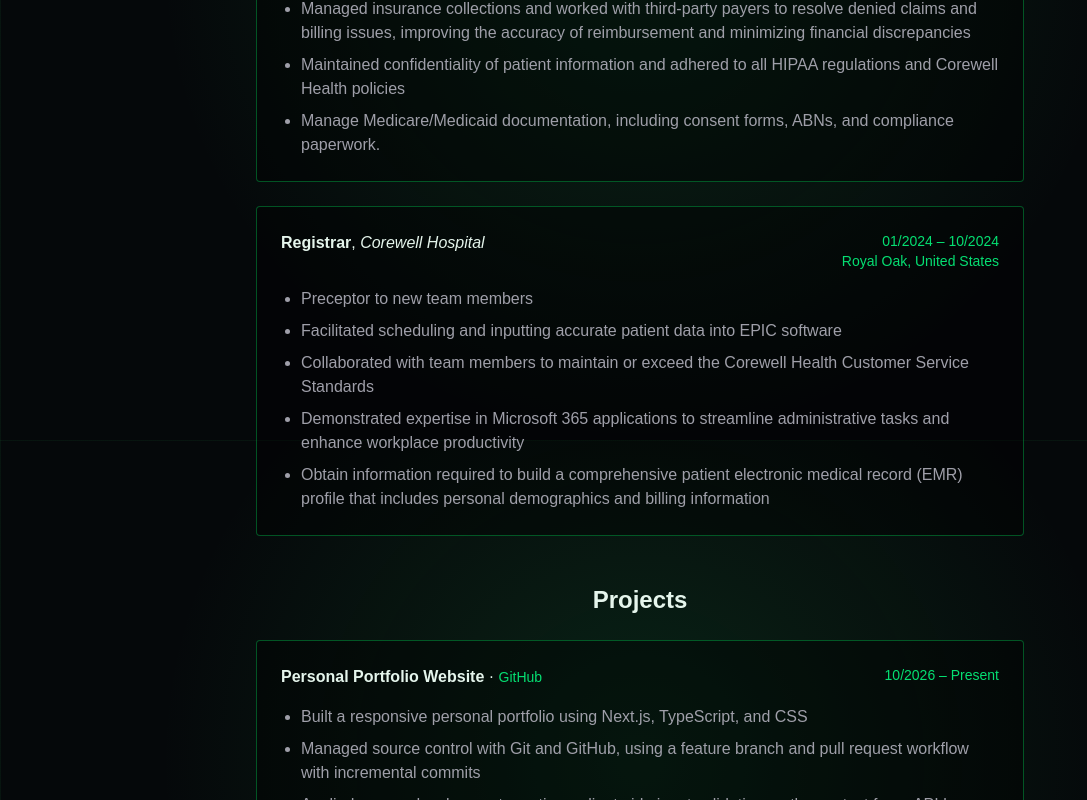
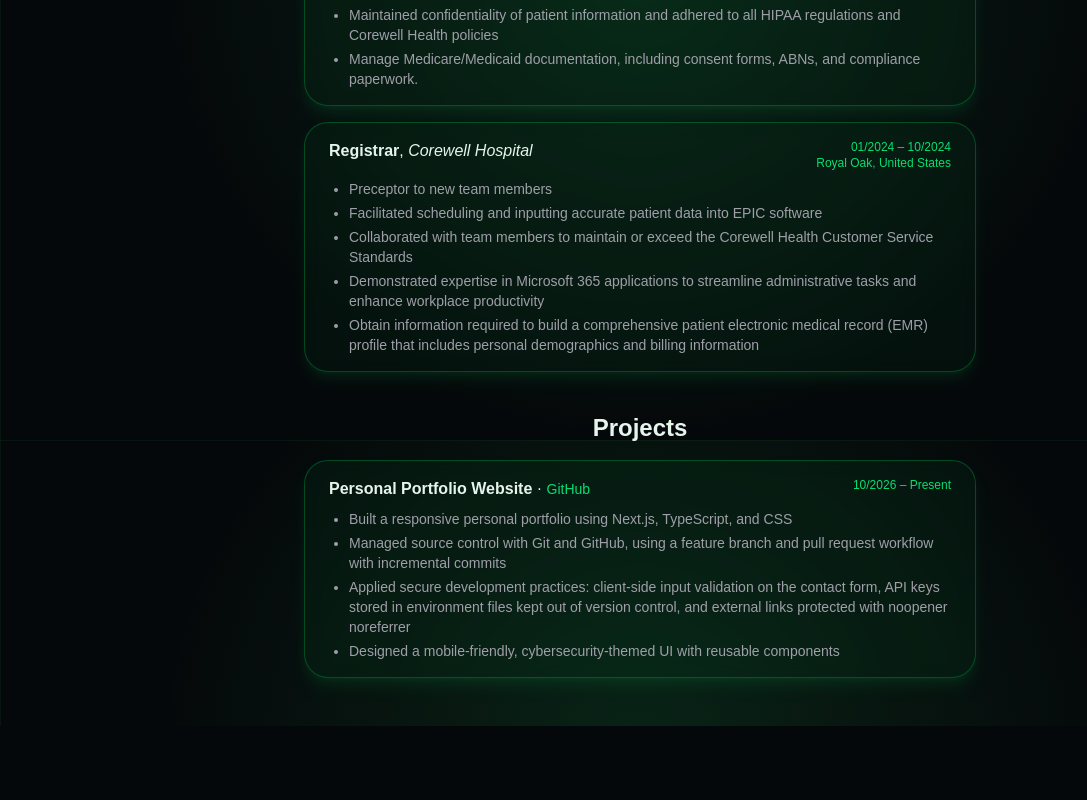
Before and after one commit to aalsheikh1/Portfolio, a Next.js app in the folder portfolio/: page /experience in a window 1280 px wide. Shown: the part 360-1160 px from the top of the page, without its empty margins (0-1087 px from the left). After the commit the page ends 1086 px from the top, so only its background shows below. Built offline with nearby package versions, Linux system fonts and the light colour scheme.

Commit message:
Restyled the expereince blocks

```diff
--- a/portfolio/app/experience/page.tsx
+++ b/portfolio/app/experience/page.tsx
@@ -43,24 +43,24 @@
 
 export default function Experience() {
   return (
-    <main className="flex flex-1 flex-col items-center gap-6 px-4 py-12">
+    <main className="flex flex-1 flex-col items-center gap-4 px-4 py-12">
       <h1 className="text-4xl font-semibold">Experience</h1>
       {jobs.map((job) => (
         <section
           key={job.company + job.dates}
-          className="w-full max-w-3xl rounded border border-green-500/40 bg-black/40 p-6"
+          className="w-full max-w-2xl rounded-3xl border border-green-500/30 bg-green-500/5 px-6 py-4 shadow-lg shadow-green-500/10 backdrop-blur-sm transition hover:border-green-400/60"
         >
           <div className="flex flex-col justify-between gap-1 sm:flex-row">
             <div>
               <span className="font-semibold">{job.title}</span>,{" "}
               <span className="italic">{job.company}</span>
             </div>
-            <div className="text-sm text-green-400 sm:text-right">
+            <div className="text-xs text-green-400 sm:text-right">
               <div>{job.dates}</div>
               <div>{job.location}</div>
             </div>
           </div>
-          <ul className="mt-4 list-disc space-y-2 pl-5 text-zinc-400">
+          <ul className="mt-2 list-disc space-y-1 pl-5 text-sm text-zinc-400">
             {job.bullets.map((bullet) => (
               <li key={bullet}>{bullet}</li>
             ))}
@@ -71,7 +71,7 @@
       {projects.map((project) => (
         <section
           key={project.name}
-          className="w-full max-w-3xl rounded border border-green-500/40 bg-black/40 p-6"
+          className="w-full max-w-2xl rounded-3xl border border-green-500/30 bg-green-500/5 px-6 py-4 shadow-lg shadow-green-500/10 backdrop-blur-sm transition hover:border-green-400/60"
         >
           <div className="flex flex-col justify-between gap-1 sm:flex-row">
             <div>
@@ -86,9 +86,9 @@
                 GitHub
               </a>
             </div>
-            <div className="text-sm text-green-400">{project.dates}</div>
+            <div className="text-xs text-green-400">{project.dates}</div>
           </div>
-          <ul className="mt-4 list-disc space-y-2 pl-5 text-zinc-400">
+          <ul className="mt-2 list-disc space-y-1 pl-5 text-sm text-zinc-400">
             {project.bullets.map((bullet) => (
               <li key={bullet}>{bullet}</li>
             ))}
```
